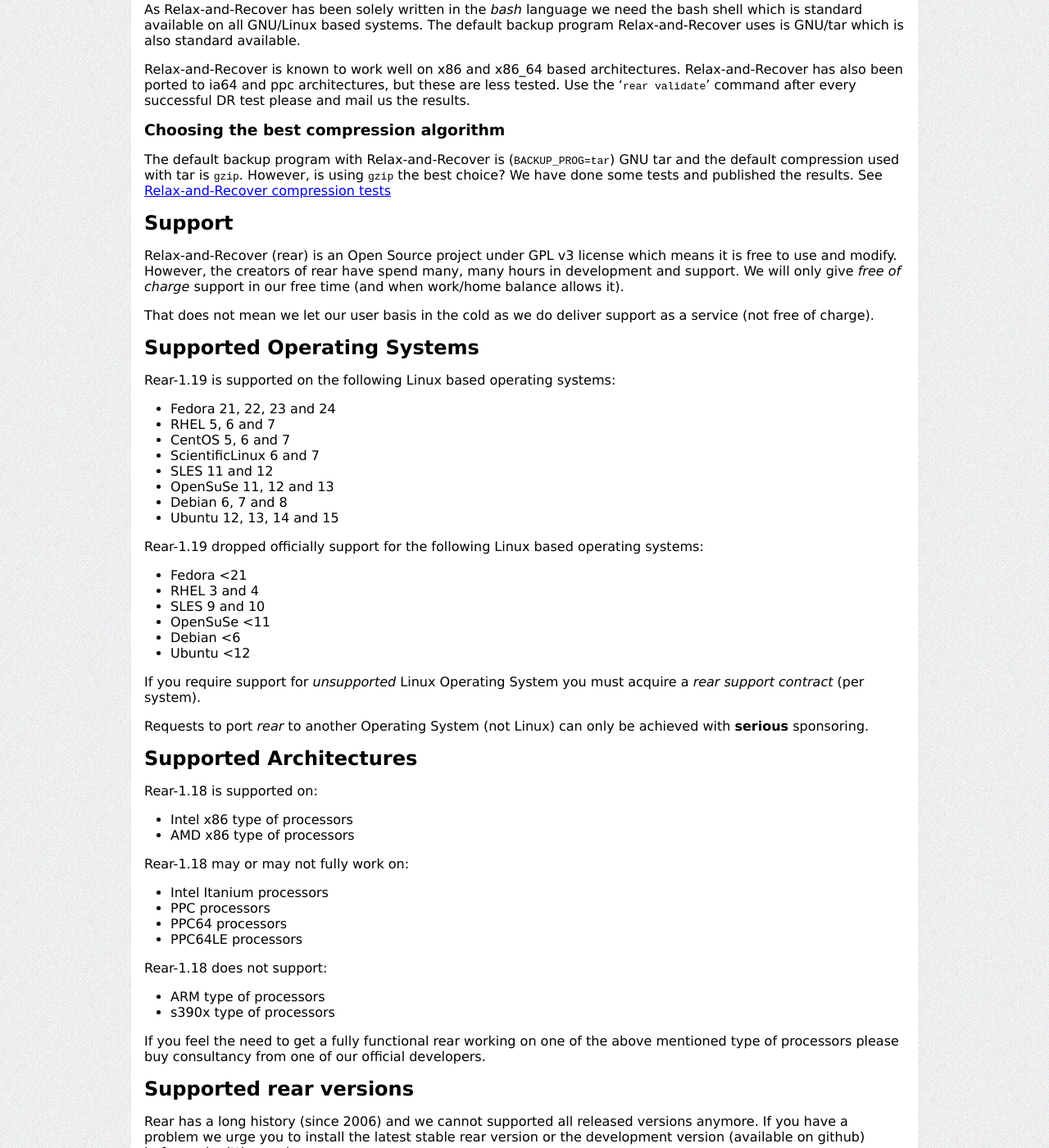
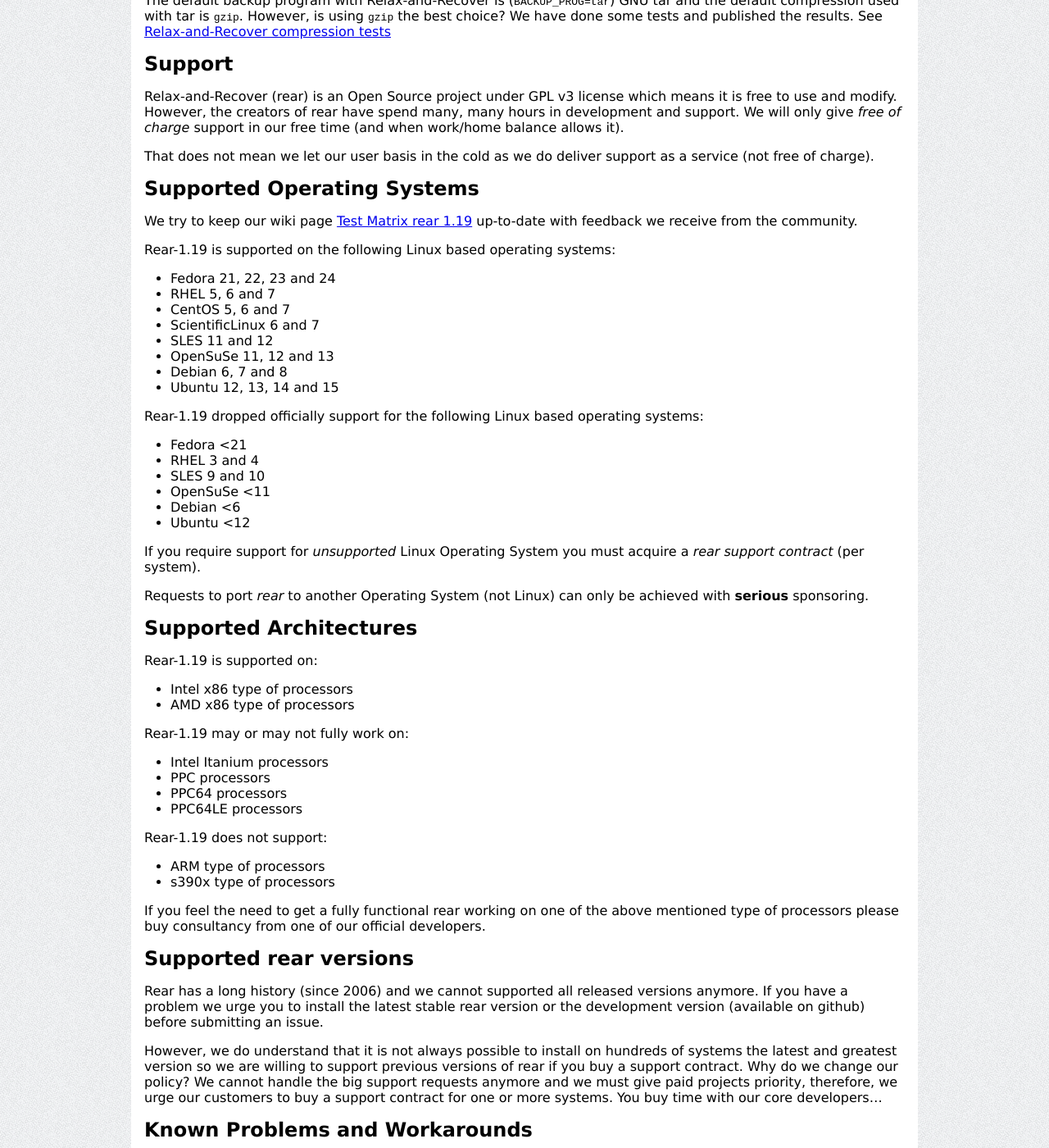
Before and after one commit to rear/rear.github.com, a Jekyll site: the page built from documentation/release-notes-1-19.md, in a window 1280 px wide and 1400 px high, scrolled down 18387 px. Shown: the whole window at 82% size. Built offline with Jekyll 4.4.1, drawn with Linux system fonts in a browser that asks for light colours; comment, search, counter and statistics services are not loaded; some of the changed text lies outside the part shown.

Commit message:
additional updates for getting rid of non-ASCII chars + some updates around 1.19 wiki page

```diff
--- a/documentation/release-notes-1-19.md
+++ b/documentation/release-notes-1-19.md
@@ -151,7 +151,7 @@
 of Relax-and-Recover are compatible with previous versions of
 Relax-and-Recover, unless otherwise noted.
 
-The references pointing to *fix #nr* or *issue #nr* refer to our [issues tracker](https://github.com/rear/rear/issues)
+The references pointing to *fix #nr* or *issue #nr* refer to our [issues tracker](https://github.com/rear/rear/issues).
 
 
 ### Version 1.19.0 (October  2016)
@@ -1041,6 +1030,8 @@
 That does not mean we let our user basis in the cold as we do deliver support as a service (not free of charge).
 
 ## Supported Operating Systems
+We try to keep our wiki page [Test Matrix rear 1.19](https://github.com/rear/rear/wiki/Test-Matrix-rear-1.19) up-to-date with feedback we receive from the community.
+
 Rear-1.19 is supported on the following Linux based operating systems:
 
 * Fedora 21, 22, 23 and 24
@@ -1066,19 +1057,19 @@
 Requests to port *rear* to another Operating System (not Linux) can only be achieved with **serious** sponsoring.
 
 ## Supported Architectures
-Rear-1.18 is supported on:
+Rear-1.19 is supported on:
 
 * Intel x86 type of processors
 * AMD x86 type of processors
 
-Rear-1.18 may or may not fully work on:
+Rear-1.19 may or may not fully work on:
 
 * Intel Itanium processors
 * PPC processors
 * PPC64 processors
 * PPC64LE processors
 
-Rear-1.18 does not support:
+Rear-1.19 does not support:
 
 * ARM type of processors
 * s390x type of processors
```
Also changed, not shown: other parts of documentation/release-notes-1-19.md (+0 -11 lines).
